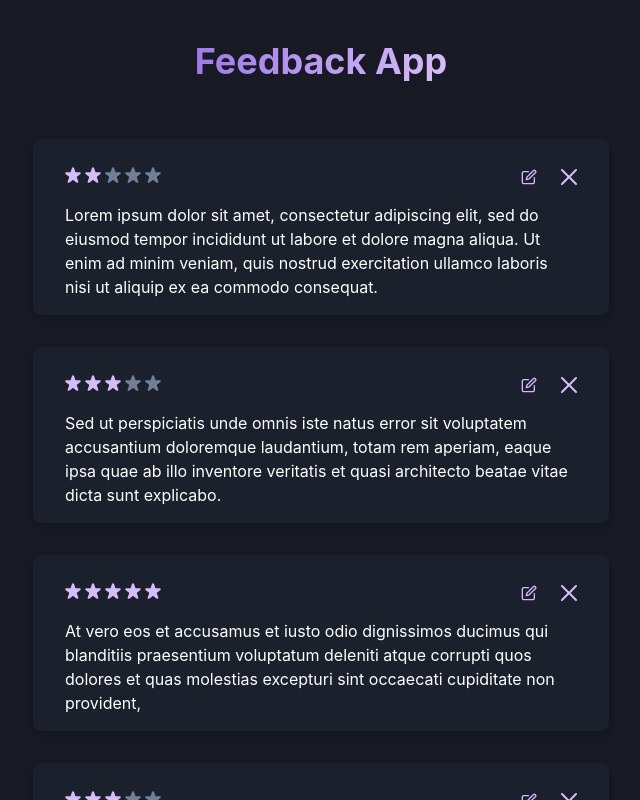
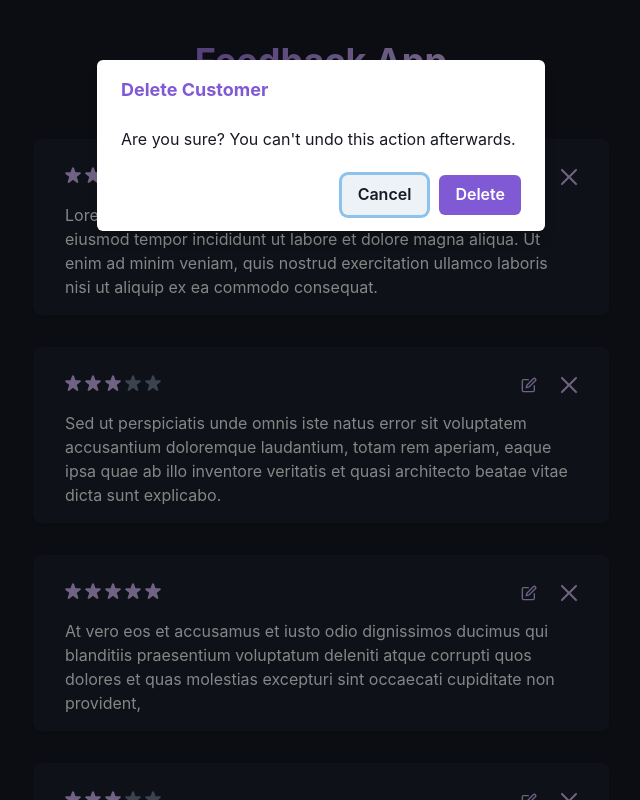
Before and after one commit to edizyurdakul/feedback-app, a React (Create React App) app: page / in a window 1280 px wide. Both pictures are taken after a click on the icon 888 px from the left and 176 px from the top of the page. Shown: the top 800 px of the page, without its empty margins (319-959 px from the left). Built offline with nearby package versions, Linux system fonts and the light colour scheme.

Commit message:
Update alert dialog

```diff
--- a/src/App.js
+++ b/src/App.js
@@ -2,56 +2,12 @@ import React, { useState } from "react";
 import Header from "./components/Header";
 import FeedbackList from "./components/FeedbackList";
 import FeedbackData from "./data/FeedbackData";
-import {
-  AlertDialog,
-  AlertDialogBody,
-  AlertDialogFooter,
-  AlertDialogHeader,
-  AlertDialogContent,
-  AlertDialogOverlay,
-  Button,
-} from "@chakra-ui/react";
 
 const App = () => {
   const [feedback, setFeedback] = useState(FeedbackData);
-  const [isOpen, setIsOpen] = useState(false);
-  const onClose = () => setIsOpen(false);
-  const cancelRef = React.useRef();
-
-  const AlertDialog = () => {
-    return (
-      <>
-        <AlertDialog
-          isOpen={isOpen}
-          leastDestructiveRef={cancelRef}
-          onClose={onClose}
-        >
-          <AlertDialogOverlay>
-            <AlertDialogContent>
-              <AlertDialogHeader fontSize="lg" fontWeight="bold">
-                Delete Customer
-              </AlertDialogHeader>
-              <AlertDialogBody>
-                Are you sure? You can't undo this action afterwards.
-              </AlertDialogBody>
-
-              <AlertDialogFooter>
-                <Button ref={cancelRef} onClick={onClose}>
-                  Cancel
-                </Button>
-                <Button colorScheme="red" onClick={onClose} ml={3}>
-                  Delete
-                </Button>
-              </AlertDialogFooter>
-            </AlertDialogContent>
-          </AlertDialogOverlay>
-        </AlertDialog>
-      </>
-    );
-  };
 
   const deleteFeedback = (id) => {
-    AlertDialog();
+    console.log(id);
   };
 
   return (
--- a/src/components/FeedbackItem.jsx
+++ b/src/components/FeedbackItem.jsx
@@ -1,4 +1,17 @@
-import { Flex, Box, HStack, chakra } from "@chakra-ui/react";
+import React, { useState } from "react";
+import {
+  Flex,
+  Box,
+  HStack,
+  chakra,
+  AlertDialog,
+  AlertDialogBody,
+  AlertDialogFooter,
+  AlertDialogHeader,
+  AlertDialogContent,
+  AlertDialogOverlay,
+  Button,
+} from "@chakra-ui/react";
 import { StarIcon, EditIcon, CloseIcon } from "@chakra-ui/icons";
 
 const StarSwitch = (starRating) => {
@@ -59,6 +72,15 @@ const StarSwitch = (starRating) => {
 };
 
 function FeedbackItem({ item, handleDelete }) {
+  const [isOpen, setIsOpen] = useState(false);
+  const onCancel = () => {
+    setIsOpen(false);
+  };
+  const onDelete = (id) => {
+    setIsOpen(false);
+    handleDelete(id);
+  };
+  const cancelRef = React.useRef();
   return (
     <Flex p={4} justifyContent="center">
       <Box
@@ -75,25 +97,42 @@ function FeedbackItem({ item, handleDelete }) {
           shadow: "lg",
         }}
       >
-        <Flex
-          alignItems="center"
-          alignContent="center"
-          justifyContent="space-between"
-          mt={2}
-        >
+        <Flex alignItems="center" alignContent="center" justifyContent="space-between" mt={2}>
           <HStack spacing={1} display="flex" alignItems="center">
             {StarSwitch(item.rating)}
           </HStack>
           <Box>
             <EditIcon css={{ cursor: "pointer" }} mr={6} color="purple.200" />
-            <CloseIcon
-              css={{ cursor: "pointer" }}
-              onClick={() => handleDelete(item.id)}
-              color="purple.200"
-            />
+            <CloseIcon css={{ cursor: "pointer" }} onClick={() => setIsOpen(true)} color="purple.200" />
           </Box>
         </Flex>
         <Box mt={2}>
+          <AlertDialog isOpen={isOpen} leastDestructiveRef={cancelRef} onClose={onCancel}>
+            <AlertDialogOverlay>
+              <AlertDialogContent>
+                <AlertDialogHeader color="purple.500" fontSize="lg" fontWeight="bold">
+                  Delete Customer
+                </AlertDialogHeader>
+                <AlertDialogBody color="gray.900">Are you sure? You can't undo this action afterwards.</AlertDialogBody>
+
+                <AlertDialogFooter>
+                  <Button color="gray.900" ref={cancelRef} onClick={onCancel}>
+                    Cancel
+                  </Button>
+                  <Button
+                    colorScheme="purple"
+                    onClick={() => {
+                      onDelete(item.id);
+                    }}
+                    ml={3}
+                  >
+                    Delete
+                  </Button>
+                </AlertDialogFooter>
+              </AlertDialogContent>
+            </AlertDialogOverlay>
+          </AlertDialog>
+
           <chakra.p mt={4}>{item.text}</chakra.p>
         </Box>
       </Box>
```
